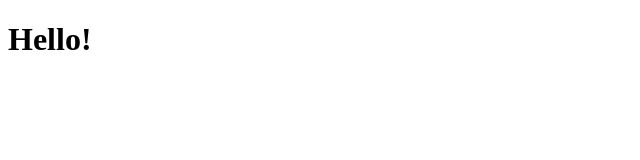
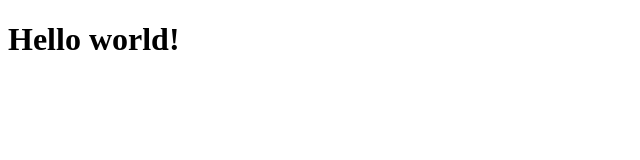
Before and after one commit to Larrire/react-fundamentos-rocketseat, a React app: page / in a window 1280 px wide. Shown: the top 160 px of the page, without its empty margins (0-640 px from the left). Built offline with nearby package versions, Linux system fonts and the light colour scheme.

Commit message:
Atualizando conteúdo do projeto

```diff
--- a/src/App.jsx
+++ b/src/App.jsx
@@ -1,3 +1,3 @@
 export function App() {
-  return <h1>Hello!</h1>
+  return <h1>Hello world!</h1>
 }
```
Also changed, not shown: 1 other file (tests, documents, lock files or other folders).
